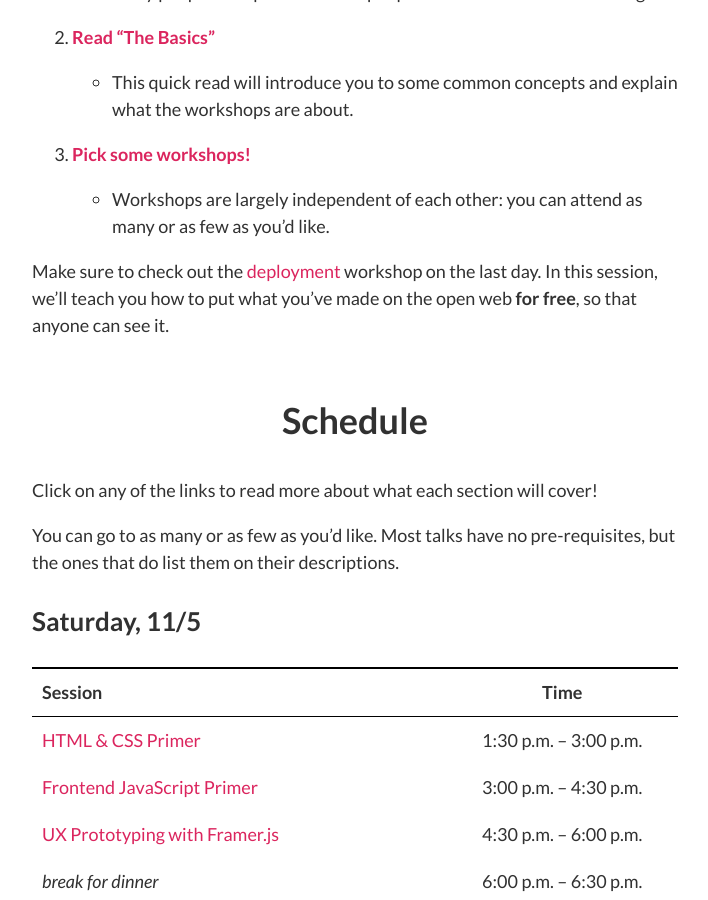
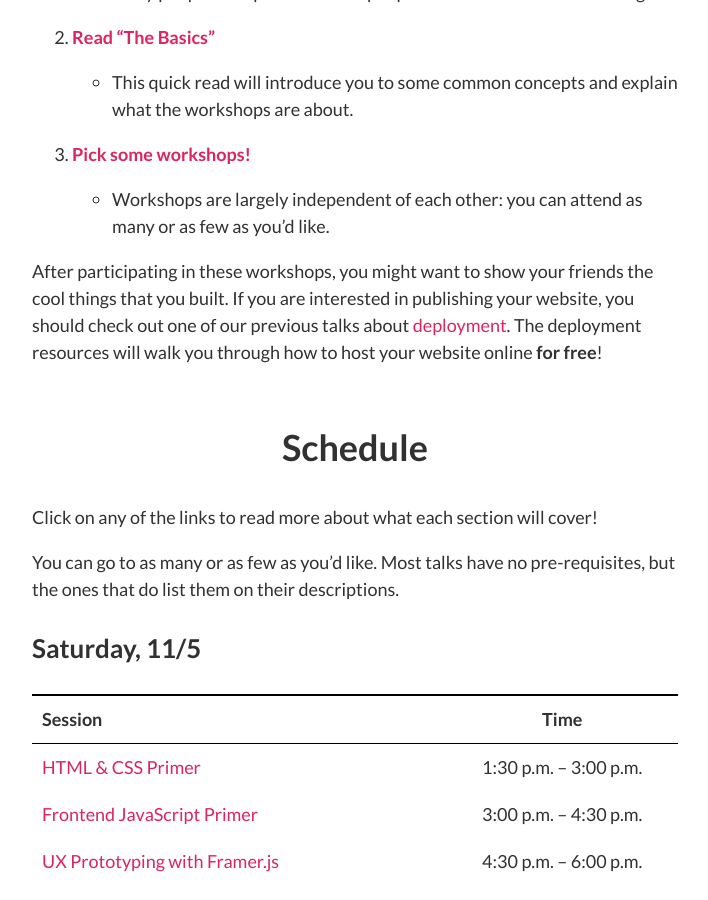
Before and after one commit to ScottyLabs/wdw, a Jekyll site: the page built from index.md, in a window 1280 px wide and 900 px high, scrolled down 1019 px. Shown: the whole window, without its empty margins (285-993 px from the left). Built offline with Jekyll 4.4.1, drawn with Linux system fonts in a browser that asks for light colours; nearby versions of some CDN libraries.

Commit message:
Improve copy discussing previous deployment talk

```diff
--- a/index.md
+++ b/index.md
@@ -31,10 +31,11 @@ knowledge you need to get started.
   - Workshops are largely independent of each other: you can attend as many or
     as few as you'd like.
 
-Make sure to check out the [deployment][deployment] workshop on the last day. In
-this session, we'll teach you how to put what you've made on the open web __for
-free__, so that anyone can see it.
-
+After participating in these workshops, you might want to show your friends the
+cool things that you built. If you are interested in publishing your website,
+you should check out one of our previous talks about [deployment][deployment].
+The deployment resources will walk you through how to host your website online
+__for free__!
 
 ## Schedule
 
```
